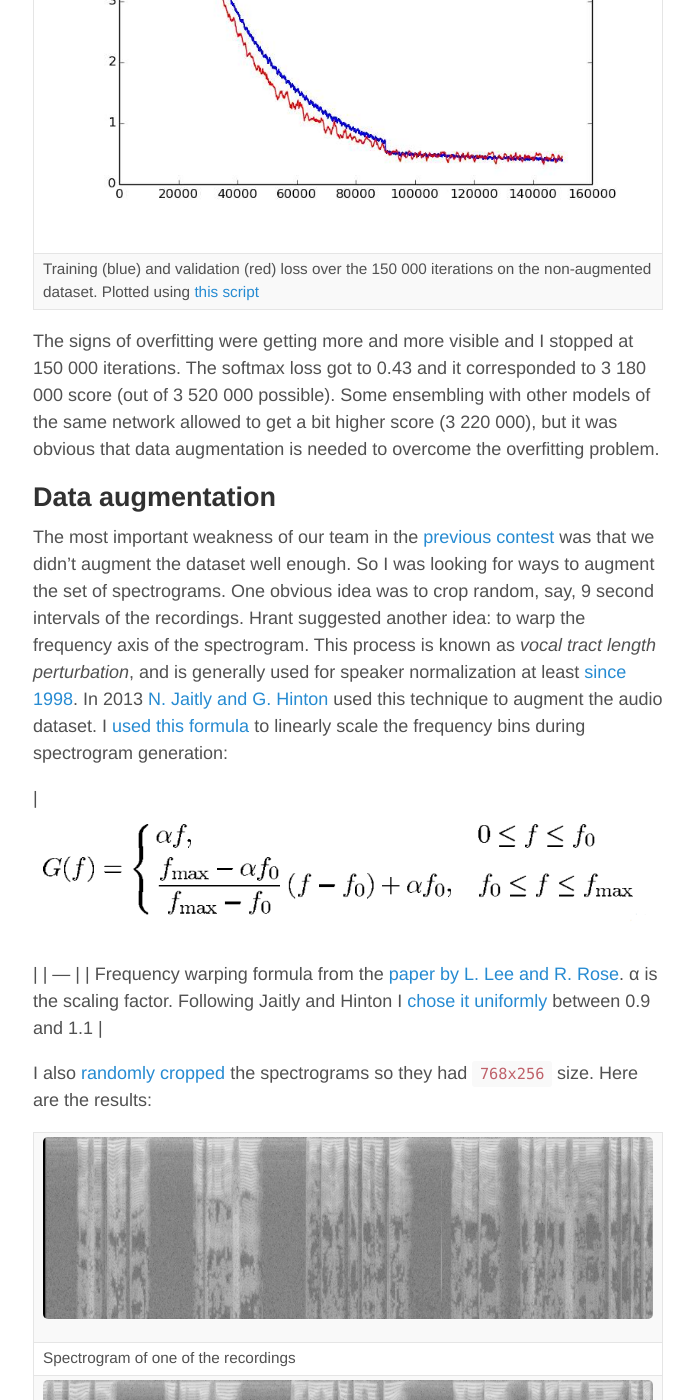
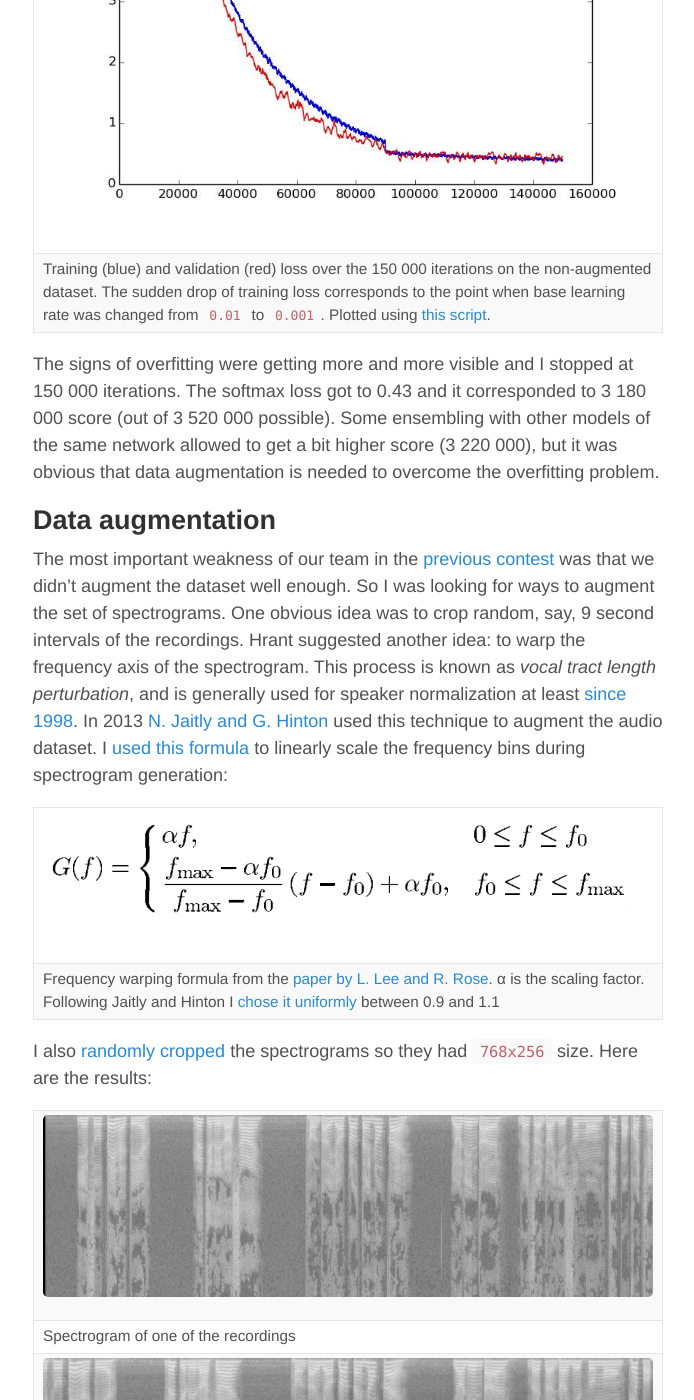
Before and after one commit to YerevaNN/yerevann.github.io, a Jekyll site: the page built from _posts/2015-10-11-spoken-language-identification-with-deep-convolutional-networks.md, in a window 1280 px wide and 1400 px high, scrolled down 3506 px. Shown: the whole window, without its empty margins (292-986 px from the left). Built offline with Jekyll 4.4.1, drawn with Linux system fonts in a browser that asks for light colours; comment, search, counter and statistics services are not loaded.

Commit message:
language post - more fixed

```diff
--- a/_posts/2015-10-11-spoken-language-identification-with-deep-convolutional-networks.md
+++ b/_posts/2015-10-11-spoken-language-identification-with-deep-convolutional-networks.md
@@ -112,7 +112,7 @@ This should be carefully analysed.
 
 |![Training (blue) and validation (red) loss](/public/2015-10-11/no-augm-loss.jpg "Training (blue) and validation (red) loss") |
 | --- |
-| Training (blue) and validation (red) loss over the 150 000 iterations on the non-augmented dataset. Plotted using [this script](https://github.com/YerevaNN/Caffe-python-tools/blob/master/plot_loss.py) |
+| Training (blue) and validation (red) loss over the 150 000 iterations on the non-augmented dataset. The sudden drop of training loss corresponds to the point when base learning rate was changed from `0.01` to `0.001`. Plotted using [this script](https://github.com/YerevaNN/Caffe-python-tools/blob/master/plot_loss.py). |
 
 The signs of overfitting were getting more and more visible and I stopped at 150 000 iterations.
 The softmax loss got to 0.43 and it corresponded to 3 180 000 score
@@ -134,9 +134,7 @@ to linearly scale the frequency bins during spectrogram generation:
 
 | ![Frequency warping formula](/public/2015-10-11/frequency-warp-formula.png "Frequency warping formula") |
 | --- |
-| Frequency warping formula from the [paper by L. Lee and R. Rose](http://ieeexplore.ieee.org/xpl/login.jsp?tp=&arnumber=650310&url=http%3A%2F%2Fieeexplore.ieee.org%2Fiel4%2F89%2F14168%2F00650310).
-α is the scaling factor. Following Jaitly and Hinton I [chose it uniformly](https://github.com/YerevaNN/Spoken-language-identification-CNN/blob/master/augment_data.py#L92)
-between 0.9 and 1.1 |
+| Frequency warping formula from the [paper by L. Lee and R. Rose](http://ieeexplore.ieee.org/xpl/login.jsp?tp=&arnumber=650310&url=http%3A%2F%2Fieeexplore.ieee.org%2Fiel4%2F89%2F14168%2F00650310). α is the scaling factor. Following Jaitly and Hinton I [chose it uniformly](https://github.com/YerevaNN/Spoken-language-identification-CNN/blob/master/augment_data.py#L92) between 0.9 and 1.1 |
 
 I also [randomly cropped](https://github.com/YerevaNN/Spoken-language-identification-CNN/blob/master/augment_data.py#L77)
 the spectrograms so they had `768x256` size. Here are the results:
```
Also changed, not shown: other parts of _posts/2015-10-11-spoken-language-identification-with-deep-convolutional-networks.md (+1 -1 lines).
